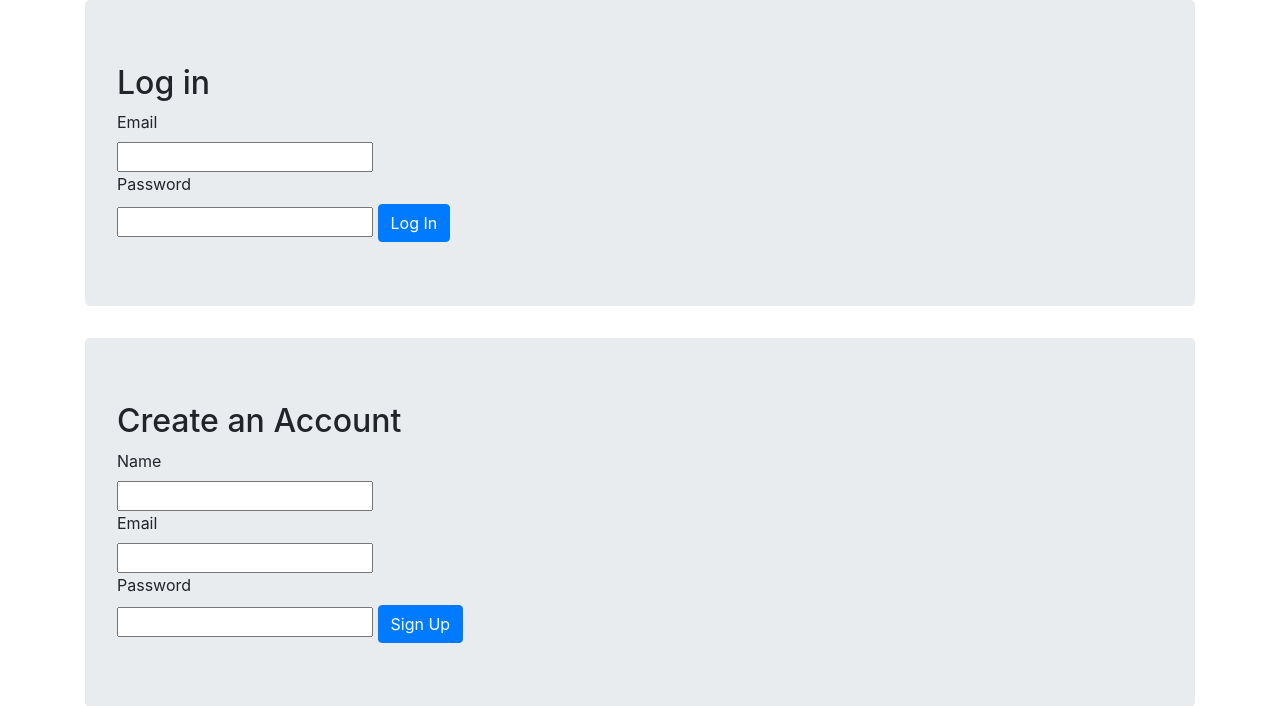
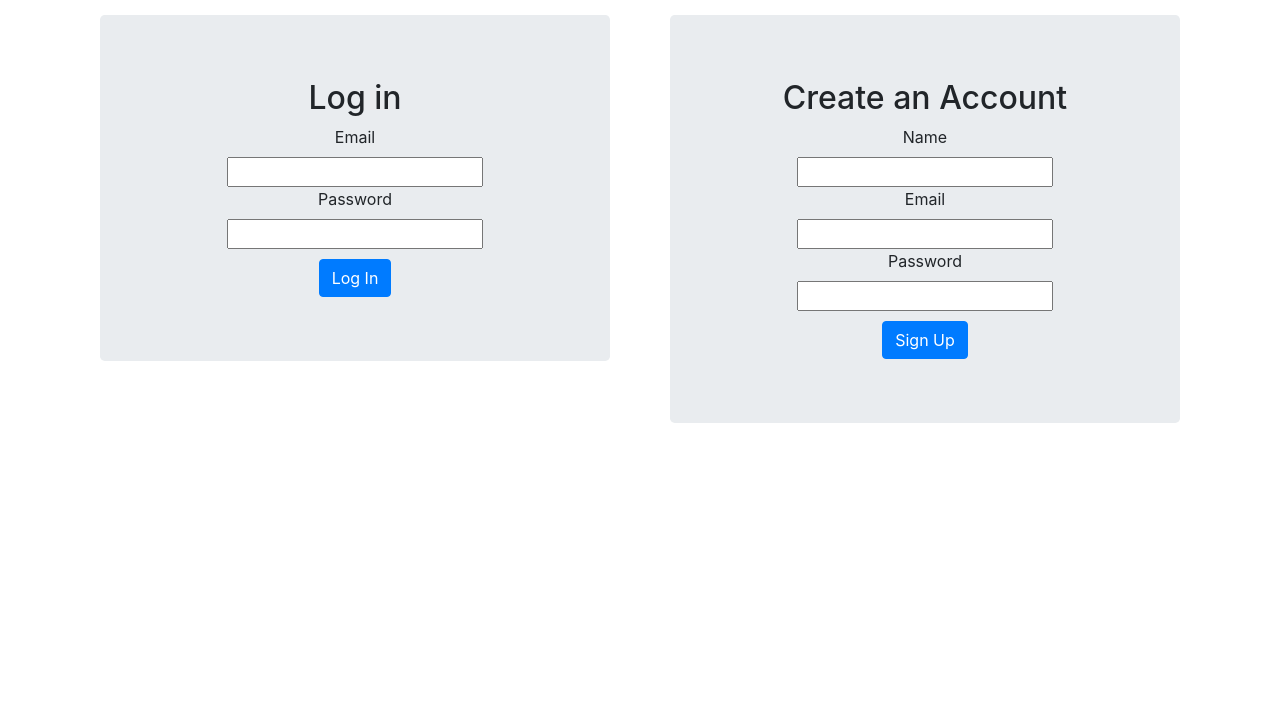
Before and after one commit to 1HectorAC/ShowTracker, a Flask app: page / in a window 1280 px wide. Shown: the part 116-822 px from the top of the page. After the commit the page ends 539 px from the top, so only its background shows below. Run offline with Flask 2, Linux system fonts and the light colour scheme; some libraries are stand-ins or nearby versions.

Commit message:
Improved webpage layout in home.html.

```diff
--- a/templates/home.html
+++ b/templates/home.html
@@ -2,7 +2,10 @@
 
 {% block content %}
 
-    <div class="container">
+<div class="container" style="padding-top: 15px;">
+    <div class="row">
+        <div class="col-md-6">
+            <div class="container text-center">
                 <div class="jumbotron">
                     <h2>Log in</h2>
                     <form name="login_form">
@@ -11,15 +14,18 @@
 
                         <label for="password">Password</label>
                         <input type="text" name="password" class="field" required>
+                        <div style="padding-top: 10px;">
+                            <input type="submit" value="Log In" class="btn btn-primary">
 
+                        </div>
                         <p class="error error--hidden"></p>
-
-                <input type="submit" value="Log In" class="btn btn-primary">
                     </form>
                 </div>
             </div>
 
-    <div class="container">
+        </div>
+        <div class="col-md-6">
+            <div class="container text-center">
                 <div class="jumbotron">
                     <h2>Create an Account</h2>
                     <form name="signup_form">
@@ -32,12 +38,21 @@
                         <label for="password">Password</label>
                         <input type="text" name="password" class="field" required>
 
+                        <div style="padding-top: 10px;">
+                        <input type="submit" value="Sign Up" class="btn btn-primary">
+                        </div>
                         <p class="error error--hidden"></p>
 
-                <input type="submit" value="Sign Up" class="btn btn-primary">
 
                     </form>
                 </div>
             </div>
 
+        </div>
+
+    </div>
+</div>
+
+
+
 {% endblock %}
```
Lines whose indentation alone changed are shown as unchanged.
